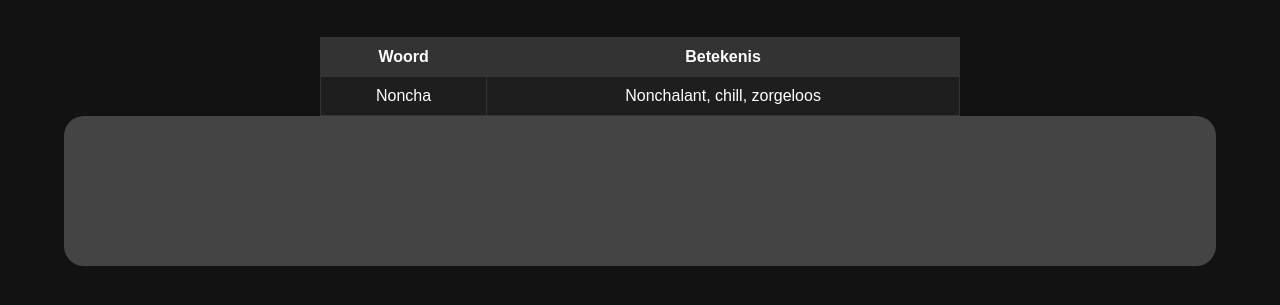
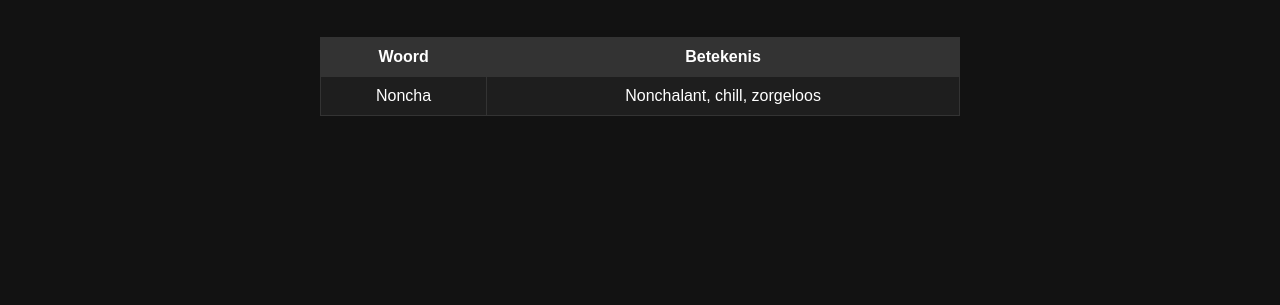
Before and after one commit to Gooske28/jongerentaal, a plain HTML site: page index.html in a window 1280 px wide. Shown: the part 61-366 px from the top of the page. Drawn offline with Linux system fonts and the light colour scheme.

Commit message:
remove toucharea

```diff
--- a/index.html
+++ b/index.html
@@ -36,30 +36,8 @@
             background-color: #333333; /* Donkergrijze koptekst */
         }
 
-        #message {
-            display: none; /* Verberg het element */
-            background-color: #1e1e1e; /* Donkere achtergrond voor geheime info */
-            border: 1px solid #333333; /* Donkergrijze rand */
-            color: #ffffff; /* Witte tekstkleur */
-            padding: 20px;
-            margin-top: 20px;
-        }
-
         h1, p {
             margin-bottom: 20px;
-        }
-
-        #touch-area {
-            width: 90%; /* Breedte van touch-area (bijna volledige breedte van het scherm) */
-            height: 150px; /* Hoogte van touch-area (groter en duidelijker) */
-            background-color: #444444; /* Donkere achtergrondkleur met een lichtere tint voor contrast */
-            color: #ffffff; /* Witte tekstkleur */
-            display: flex;
-            align-items: center;
-            justify-content: center;
-            margin-bottom: 20px; /* Ruimte onder touch-area */
-            border-radius: 20px; /* Ronde hoeken voor visuele aantrekkelijkheid */
-            font-size: 18px; /* Grotere tekst voor betere leesbaarheid */
         }
 
         a {
```
